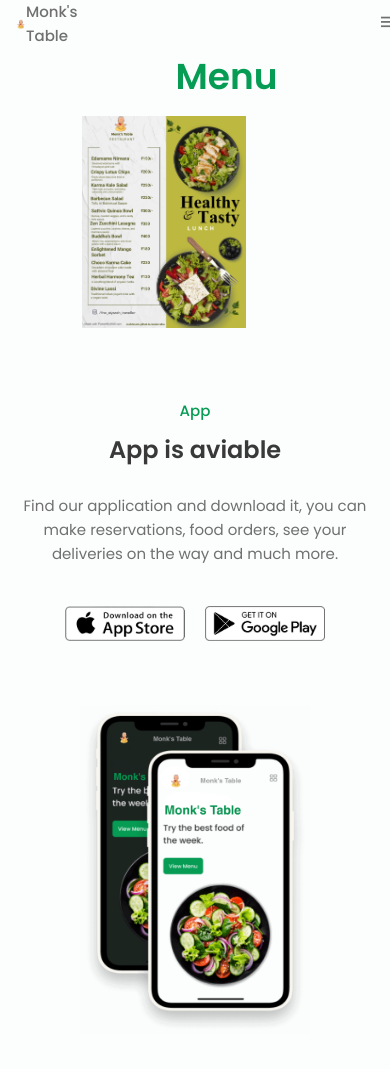
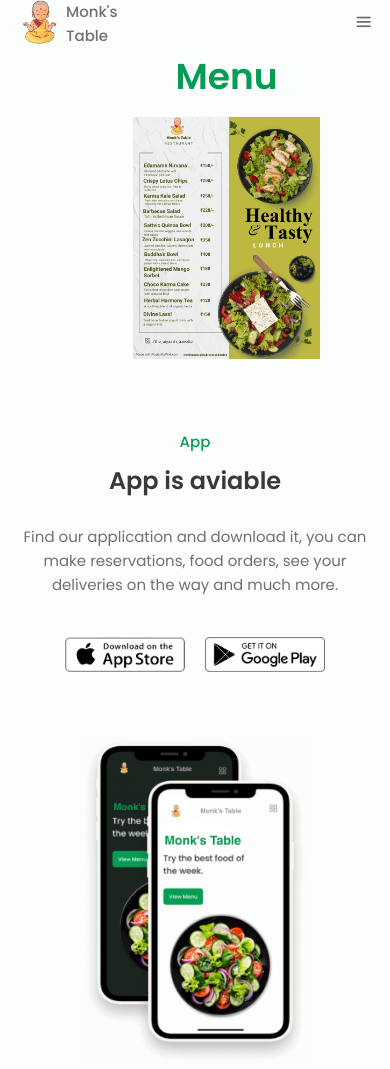
Before and after one commit to mohitmonk/Monks-Table, a plain HTML site: page menu.html in a window 390 px wide. Shown: the top 1069 px of the page. Drawn offline with nearby package versions, Linux system fonts and the light colour scheme.

Commit message:
Update styles.css

```diff
--- a/assets/css/styles.css
+++ b/assets/css/styles.css
@@ -572,9 +572,45 @@ img{
         height: 640px;
     }
  }
+@media screen and (max-width: 1080px) {
+  .menu_img {
+      max-width: 80%;
+
+  }
+  .nav__logo{
+    margin-left: 50px;
+    position: fixed;
+  }
+}
 @media screen and (max-width: 721px) {
       .menu_img {
           max-width: 80%;
-          margin-right: 30%;
+          /* margin-right: 30%; */
+      }
+      .nav__logo{
+        margin-left: 50px;
+        position: fixed;
       }
 }
+@media screen and (max-width: 480px) {
+  .menu_img {
+      max-width: 80%;
+     margin-left: 10%;
+
+  }
+  .nav__logo{
+    margin-left: 50px;
+    position: fixed;
+  }
+}
+@media screen and (max-width: 260px) {
+  .menu_img {
+      max-width: 80%;
+     margin-left: 10%;
+
+  }
+  .nav__logo{
+    margin-left: 50px;
+    position: fixed;
+  }
+}
```
